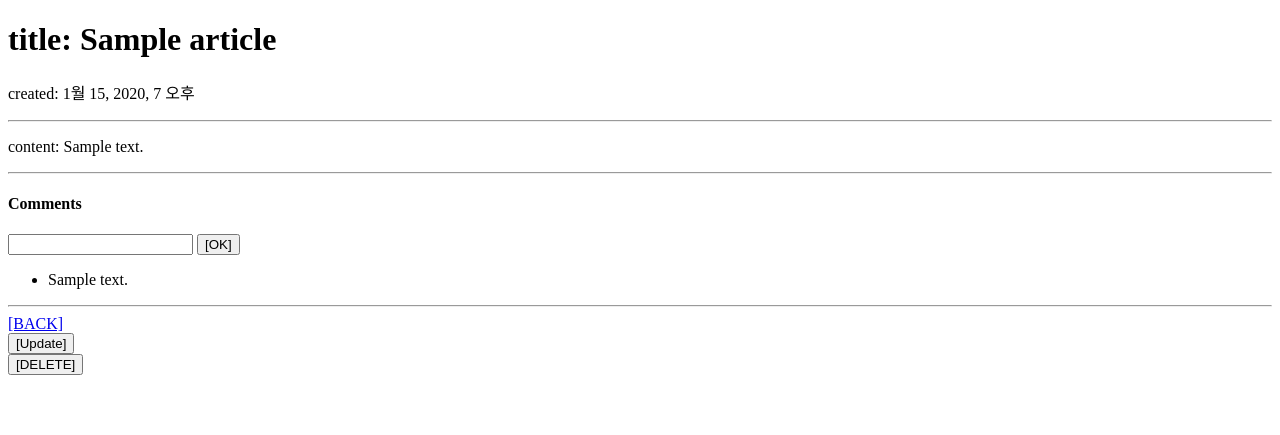
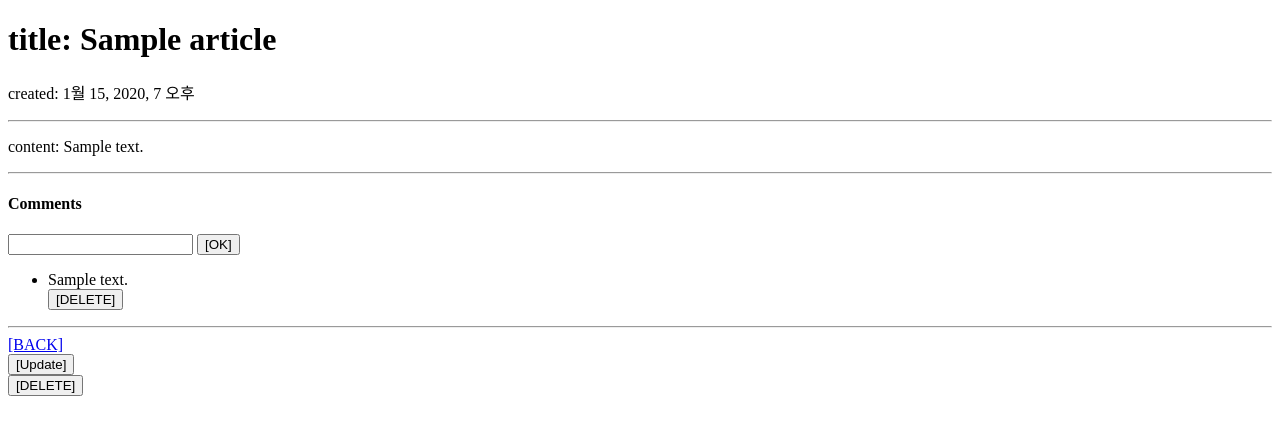
Before and after one commit to gusk94/django_crud, a Django app: page /articles/1/ in a window 1280 px wide. Shown: the top 435 px of the page. Run offline with Django 3.2, Linux system fonts and the light colour scheme; tables that the repository leaves empty hold one stand-in row (values such as "Sample post").

Commit message:
Implement Comment delete
 - related_name 적용
 - Delete Comment

```diff
--- a/articles/models.py
+++ b/articles/models.py
@@ -14,7 +14,8 @@ class Article(models.Model):
 
 class Comment(models.Model):
     # on_delete=models.CASCADE == 'Article 이 삭제되면 Comment 도 함께 삭제'
-    article = models.ForeignKey(Article, on_delete=models.CASCADE)
+    # related_name == 'Article instance 가 comment 를 역참조 할 수 있는 이름을 정의 / related_name 이 없을 경우 comment_set 이 참조 이름(default))
+    article = models.ForeignKey(Article, on_delete=models.CASCADE, related_name='comments')
     content = models.CharField(max_length=200)
     created_at = models.DateTimeField(auto_now_add=True)
     updated_at = models.DateTimeField(auto_now=True)
--- a/articles/templates/articles/detail.html
+++ b/articles/templates/articles/detail.html
@@ -19,7 +19,13 @@ Article Detail
   </form>
   <ul>
     {% for comment in comments %}
-    <li>{{ comment.content }}</li>
+    <li>
+      {{ comment.content }}
+      <form action="{% url 'articles:comments_delete' article.pk comment.pk %}" method="POST">
+      {% csrf_token %}
+        <button type="submint">[DELETE]</button>
+      </form>
+    </li>
     {% empty %}
       <p>아직 댓글이 없습니다...</p>
     {% endfor %}
--- a/articles/urls.py
+++ b/articles/urls.py
@@ -12,5 +12,7 @@ urlpatterns = [
     path('<int:article_pk>/delete/', views.delete, name='delete'),
     path('<int:article_pk>/update/', views.update, name='update'),
     # /article/3/comments/
-    path('<int:article_pk>/comments', views.comments_create, name='comments_create')
+    path('<int:article_pk>/comments/', views.comments_create, name='comments_create'),
+    # /article/3/commnets/2/delete
+    path('<int:aritcle_pk>/comments/<int:comment_pk>/delete/', views.comments_delete, name='comments_delete'),
 ]
--- a/articles/views.py
+++ b/articles/views.py
@@ -15,7 +15,7 @@ def detail(request, article_pk):
     article = get_object_or_404(Article, pk=article_pk)
 
     # article 에 해당하는 모든 comment 가져오기
-    comments = article.comment_set.all()
+    comments = article.comments.all()
 
     context = {'article': article, 'comments': comments}
     return render(request, 'articles/detail.html', context)
@@ -83,9 +83,19 @@ def comments_create(request, article_pk):
         article = get_object_or_404(Article, pk=article_pk)
         content = request.POST.get('content')
         comment = Comment()
+        # 무슨 article 의 comment 인지 알려주기 위함
         comment.article = article
         comment.content = content
         comment.save()
         return redirect('articles:detail', article_pk)
     else:
         return redirect('articles:detail', article_pk)
+
+
+def comments_delete(request, article_pk, comment_pk):
+    # comment_pk 에 해당하는 댓글 삭제
+    # 댓글 삭제 후 detail 페이지로 이동
+    if request.method == 'POST':
+        comment = get_object_or_404(Comment, pk=comment_pk)
+        comment.delete()
+    redirect('articles:detail', article_pk)
```
Also changed, not shown: articles/migrations/0003_auto_20190925_0926.py (added).
